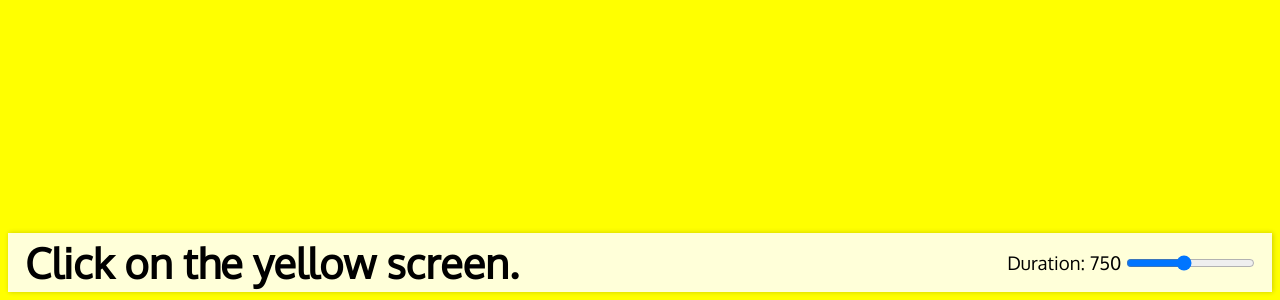
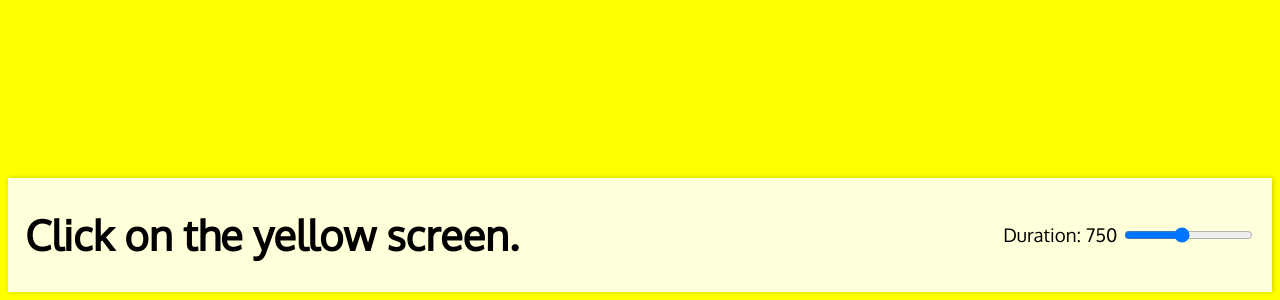
Before and after one commit to giTomas/gradient-overlay, a React (Create React App) app: page / in a window 1280 px wide. Shown: the part 500-800 px from the top of the page. Built offline with nearby package versions, Linux system fonts and the light colour scheme; the HTML template or start-up script is replaced by a standard one.

Commit message:
css reset

```diff
--- a/src/index.css
+++ b/src/index.css
@@ -4,6 +4,11 @@ html {
 
 *, *:before, *:after {
   box-sizing: inherit
+}
+
+* {
+  border: 0;
+  padding: 0;
 }
 
 /* .clearfix:before,
--- a/src/styled/renderPanel.js
+++ b/src/styled/renderPanel.js
@@ -2,8 +2,6 @@ import styled from 'styled-components';
 import React from 'react';
 
 const Text = styled.h1`
-  margin: 0;
-  padding: 0;
   font-size: 1em;
   line-height: 1;
 `;
@@ -28,7 +26,6 @@ const Container = styled.div`
 
 const Form = styled.form`
   display: flex;
-  ${'' /* align-content: center; */}
   align-items: center;
 
 `;
@@ -40,7 +37,6 @@ const Label = styled.label`
 `;
 
 const Input = styled.input`
-  margin: 0;
   border: 0;
   outline: none;
   ${'' /* &:focus {
```
